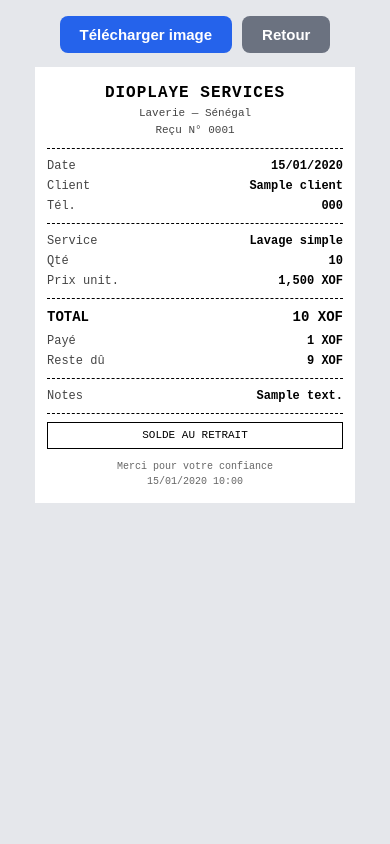
After one commit to LayesOwn/Laverie_DioplayeServices, a Flask app: page /exports/recu/1/mobile in a window 390 px wide. The commit adds this page. Run offline with Flask 3, Linux system fonts and the light colour scheme; a user stored in the database is signed in; tables that the repository leaves empty hold one stand-in row (values such as "Sample post").

Commit message:
Ajouter reçu mobile optimisé pour imprimante thermique 58mm
- Nouvelle route /exports/recu/<id>/mobile
- Template standalone 320px (=58mm) avec police monospace
- Bouton Télécharger image via html2canvas (PNG prêt pour app imprimante)
- Web Share API sur Android Chrome pour partage direct vers l'app
- Bouton imprimante (vert) ajouté dans la fiche client à côté du PDF

Co-Authored-By: Claude Sonnet 4.6 <noreply@anthropic.com>

```diff
--- a/routes/exports.py
+++ b/routes/exports.py
@@ -199,3 +199,12 @@ def recu_pdf(tx_id: int):
     return send_file(buf, as_attachment=False,
                      download_name=f"recu_{tx.id:04d}.pdf",
                      mimetype="application/pdf")
+
+
+# ── Reçu mobile (imprimante thermique 58mm) ───────
+@exports_bp.route("/recu/<int:tx_id>/mobile")
+@login_required
+def recu_mobile(tx_id: int):
+    from flask import render_template
+    tx = db.get_or_404(Transaction, tx_id)
+    return render_template("transactions/recu_mobile.html", tx=tx)
--- a/templates/clients/detail.html
+++ b/templates/clients/detail.html
@@ -118,6 +118,9 @@
                 <a href="{{ url_for('exports.recu_pdf', tx_id=tx.id) }}" class="btn btn-outline-primary" title="Reçu PDF" target="_blank">
                   <i class="bi bi-file-pdf"></i>
                 </a>
+                <a href="{{ url_for('exports.recu_mobile', tx_id=tx.id) }}" class="btn btn-outline-success" title="Reçu mobile (imprimante)" target="_blank">
+                  <i class="bi bi-printer"></i>
+                </a>
                 {% if not tx.est_solde %}
                 <a href="{{ url_for('transactions.paiement', tx_id=tx.id) }}" class="btn btn-outline-success" title="Encaisser / Retrait">
                   <i class="bi bi-cash"></i>
--- /dev/null
+++ b/templates/transactions/recu_mobile.html
@@ -0,0 +1,208 @@
+<!DOCTYPE html>
+<html lang="fr">
+<head>
+  <meta charset="UTF-8">
+  <meta name="viewport" content="width=device-width, initial-scale=1.0">
+  <title>Reçu #{{ "%04d"|format(tx.id) }}</title>
+  <style>
+    * { margin: 0; padding: 0; box-sizing: border-box; }
+
+    body {
+      background: #e5e7eb;
+      display: flex;
+      flex-direction: column;
+      align-items: center;
+      padding: 16px;
+      font-family: 'Courier New', monospace;
+      min-height: 100vh;
+    }
+
+    /* Boutons d'action (hors reçu, non capturés) */
+    .actions {
+      display: flex;
+      gap: 10px;
+      margin-bottom: 14px;
+      flex-wrap: wrap;
+      justify-content: center;
+    }
+    .btn {
+      padding: 10px 20px;
+      border: none;
+      border-radius: 8px;
+      font-size: 15px;
+      font-family: sans-serif;
+      font-weight: 600;
+      cursor: pointer;
+    }
+    .btn-dl   { background: #2563eb; color: #fff; }
+    .btn-back { background: #6b7280; color: #fff; }
+
+    /* Reçu — largeur 320px ≈ papier 58mm */
+    #recu {
+      background: #fff;
+      width: 320px;
+      padding: 14px 12px;
+      font-size: 12px;
+      line-height: 1.5;
+      color: #000;
+    }
+
+    .r-header { text-align: center; margin-bottom: 10px; }
+    .r-title   { font-size: 16px; font-weight: bold; letter-spacing: 1px; }
+    .r-sub     { font-size: 11px; color: #444; }
+
+    .r-divider { border: none; border-top: 1px dashed #000; margin: 8px 0; }
+
+    .r-row {
+      display: flex;
+      justify-content: space-between;
+      margin: 2px 0;
+    }
+    .r-label { color: #444; }
+    .r-value { font-weight: bold; text-align: right; max-width: 60%; }
+
+    .r-total-row {
+      display: flex;
+      justify-content: space-between;
+      font-size: 14px;
+      font-weight: bold;
+      margin: 4px 0;
+    }
+
+    .r-solde {
+      text-align: center;
+      margin-top: 6px;
+      font-size: 11px;
+      padding: 4px;
+      border: 1px solid #000;
+    }
+    .r-solde.solde    { background: #000; color: #fff; }
+    .r-solde.en-cours { background: #fff; color: #000; }
+
+    .r-footer { text-align: center; margin-top: 10px; font-size: 10px; color: #666; }
+  </style>
+</head>
+<body>
+
+  <div class="actions" id="actions">
+    <button class="btn btn-dl" onclick="telecharger()">Télécharger image</button>
+    <button class="btn btn-back" onclick="history.back()">Retour</button>
+  </div>
+
+  <div id="recu">
+    <div class="r-header">
+      <div class="r-title">DIOPLAYE SERVICES</div>
+      <div class="r-sub">Laverie — Sénégal</div>
+      <div class="r-sub">Reçu N° {{ "%04d"|format(tx.id) }}</div>
+    </div>
+
+    <hr class="r-divider">
+
+    <div class="r-row">
+      <span class="r-label">Date</span>
+      <span class="r-value">{{ tx.date_transaction.strftime("%d/%m/%Y") }}</span>
+    </div>
+    <div class="r-row">
+      <span class="r-label">Client</span>
+      <span class="r-value">{{ tx.client.nom }}</span>
+    </div>
+    {% if tx.client.telephone %}
+    <div class="r-row">
+      <span class="r-label">Tél.</span>
+      <span class="r-value">{{ tx.client.telephone }}</span>
+    </div>
+    {% endif %}
+
+    <hr class="r-divider">
+
+    <div class="r-row">
+      <span class="r-label">Service</span>
+      <span class="r-value">{{ tx.service.nom }}</span>
+    </div>
+    <div class="r-row">
+      <span class="r-label">Qté</span>
+      <span class="r-value">{{ "{:g}".format(tx.quantite) }}</span>
+    </div>
+    <div class="r-row">
+      <span class="r-label">Prix unit.</span>
+      <span class="r-value">{{ "{:,.0f}".format(tx.service.prix_unitaire) }} XOF</span>
+    </div>
+
+    <hr class="r-divider">
+
+    <div class="r-total-row">
+      <span>TOTAL</span>
+      <span>{{ "{:,.0f}".format(tx.total) }} XOF</span>
+    </div>
+    <div class="r-row">
+      <span class="r-label">Payé</span>
+      <span class="r-value">{{ "{:,.0f}".format(tx.total_paye) }} XOF</span>
+    </div>
+    <div class="r-row">
+      <span class="r-label">Reste dû</span>
+      <span class="r-value">{{ "{:,.0f}".format(tx.solde_restant) }} XOF</span>
+    </div>
+
+    {% if tx.notes %}
+    <hr class="r-divider">
+    <div class="r-row">
+      <span class="r-label">Notes</span>
+      <span class="r-value">{{ tx.notes }}</span>
+    </div>
+    {% endif %}
+
+    <hr class="r-divider">
+
+    <div class="r-solde {{ 'solde' if tx.est_solde else 'en-cours' }}">
+      {% if tx.est_solde %}SOLDE — MERCI !{% else %}SOLDE AU RETRAIT{% endif %}
+    </div>
+
+    <div class="r-footer">
+      Merci pour votre confiance<br>
+      {{ tx.created_at.strftime("%d/%m/%Y %H:%M") if tx.created_at else "" }}
+    </div>
+  </div>
+
+  <script src="https://cdnjs.cloudflare.com/ajax/libs/html2canvas/1.4.1/html2canvas.min.js"></script>
+  <script>
+  async function telecharger() {
+    const btn = document.querySelector('.btn-dl');
+    btn.textContent = 'Génération…';
+    btn.disabled = true;
+
+    const recu = document.getElementById('recu');
+    const canvas = await html2canvas(recu, {
+      scale: 3,
+      backgroundColor: '#ffffff',
+      useCORS: true,
+    });
+
+    const url = canvas.toDataURL('image/png');
+    const nom = 'recu_{{ "%04d"|format(tx.id) }}_{{ tx.client.nom | replace(" ", "_") }}.png';
+
+    // Web Share API (Android Chrome) → partager directement vers l'app d'imprimante
+    if (navigator.canShare) {
+      try {
+        const blob = await (await fetch(url)).blob();
+        const file = new File([blob], nom, { type: 'image/png' });
+        if (navigator.canShare({ files: [file] })) {
+          await navigator.share({ files: [file], title: 'Reçu Dioplaye Services' });
+          btn.textContent = 'Télécharger image';
+          btn.disabled = false;
+          return;
+        }
+      } catch(e) {}
+    }
+
+    // Fallback : téléchargement direct
+    const a = document.createElement('a');
+    a.href = url;
+    a.download = nom;
+    a.click();
+
+    btn.textContent = 'Télécharger image';
+    btn.disabled = false;
+  }
+  </script>
+</body>
+</html>
```
